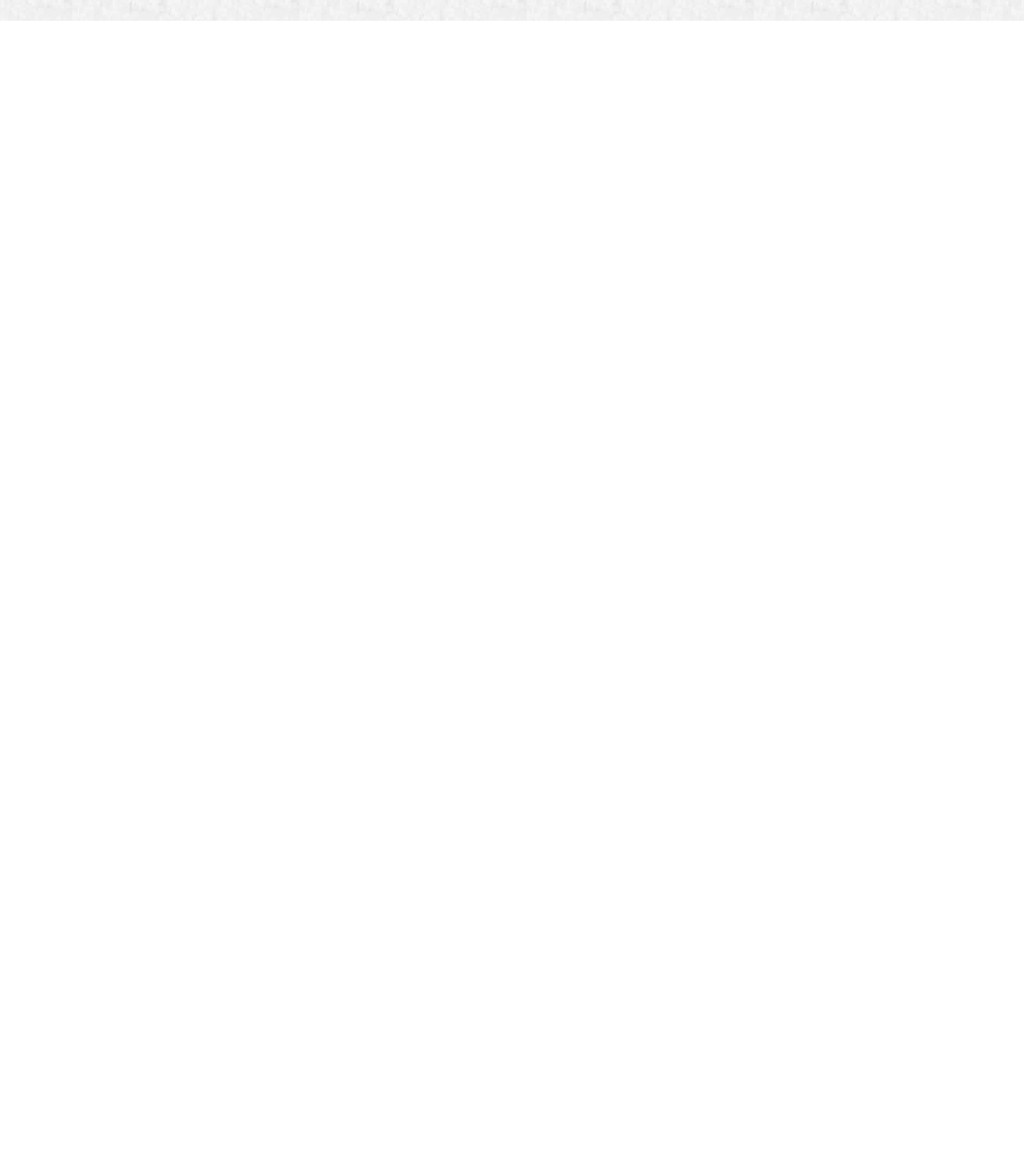
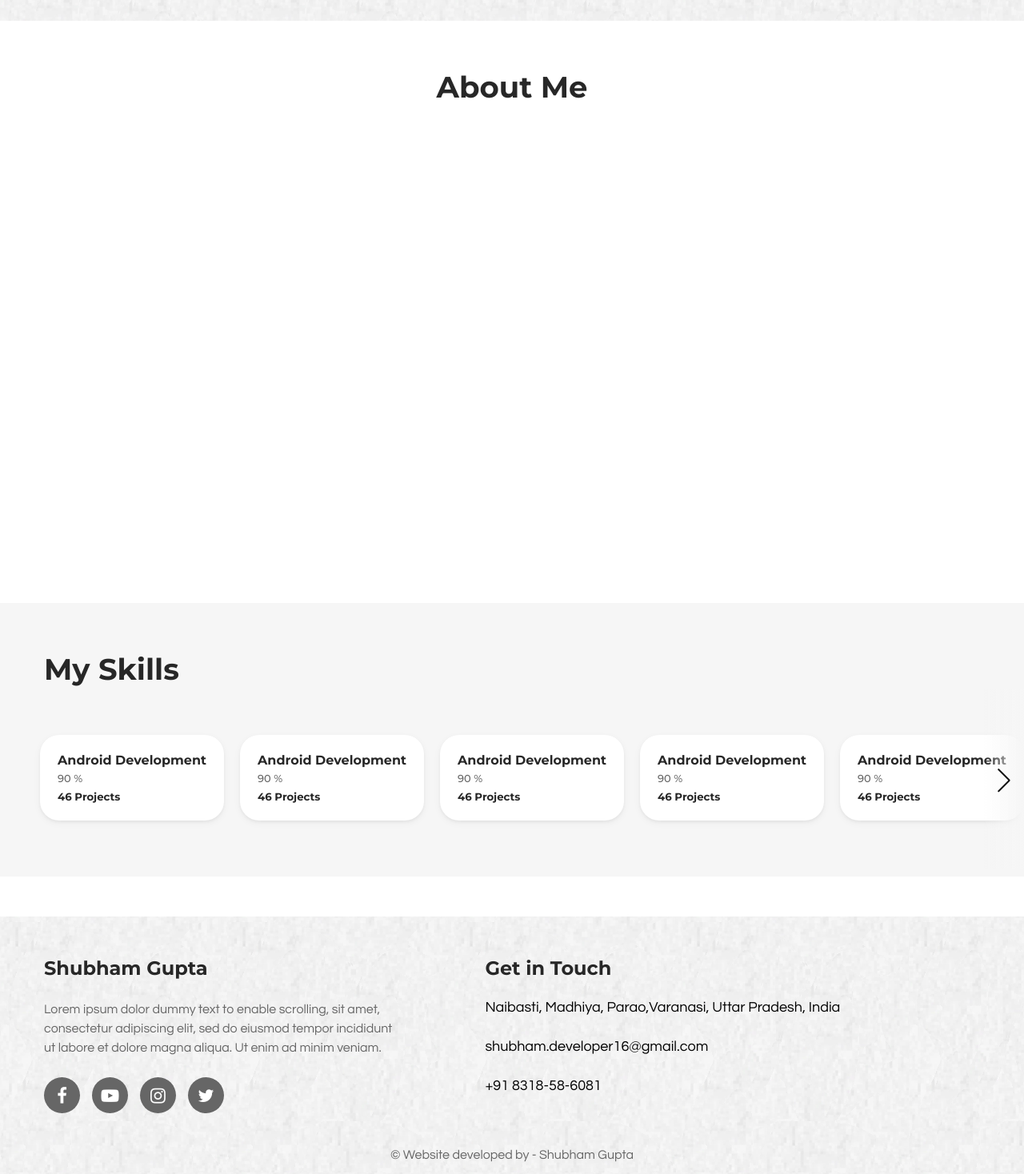
Before and after one commit to shubham16g/shubham-gupta-16.github.io, a React (Create React App) app: page / in a window 1280 px wide. Shown: the part 724-2192 px from the top of the page at 80% size. Before the commit the page ends 800 px from the top, so only its background shows below. Built offline with nearby package versions, Linux system fonts and the light colour scheme; the HTML template or start-up script is replaced by a standard one.

Commit message:
Single Page Building

```diff
--- a/src/App.js
+++ b/src/App.js
@@ -42,14 +42,14 @@
           <Route exact path='/' element={
             <>
               <Header />
-              {/* <About /> */}
-              {/* <Services items={[1, 2, 3, 3, 3, 3, 3, 3, 3, 3, 3, 3,]} /> */}
+              <About />
+              <Services items={[1, 2, 3, 3, 3, 3, 3, 3, 3, 3, 3, 3,]} />
               {/* <Testimonials /> */}
               {/* <ContactUs /> */}
             </>
           } />
         </Routes>
-        {/* <Footer /> */}
+        <Footer />
       </BrowserRouter>
       }
       <Loading visible={isLoading} />
--- a/src/components/homepage/About.js
+++ b/src/components/homepage/About.js
@@ -4,21 +4,21 @@
 
 
 import '../../css/about.css'
-import pic from "../../images/pic.png";
+import pic from "../../images/bg.png";
 
 export default function About() {
   return (
       <div id="about">
-          <Heading title='Why Choose Us' isCenter={true}/>
+          <Heading title='About Me' isCenter={true}/>
 
           <div className="page-container small-page about-grid" data-aos="fade-up">
               <div className="image-container">
                   <img src={pic} alt="About" data-aos="zoom-in" />
               </div>
               <div>
-                  <FeatureCard title='Experienced Staff' content='Video provides a powerful way to help you prove your point. When you click Online Video, you can paste in the embed code for the video you want to add.' icon='fa-shield'/>
-                  <FeatureCard title='Pre Booking Online' content='Video provides a powerful way to help you prove your point. When you click Online Video, you can paste in the embed code for the video you want to add.' icon='fa-check-square-o'/>
-                  <FeatureCard title='Affordable Cost' content='Video provides a powerful way to help you prove your point. When you click Online Video, you can paste in the embed code for the video you want to add.' icon='fa-inr'/>
+                  <FeatureCard title='Personal Details' content='Video provides a powerful way to help you prove your point. When you click Online Video, you can paste in the embed code for the video you want to add.' icon='fa-shield'/>
+                  <FeatureCard title='Technical Skills' content='Video provides a powerful way to help you prove your point. When you click Online Video, you can paste in the embed code for the video you want to add.' icon='fa-check-square-o'/>
+                  <FeatureCard title='Experiance' content='Video provides a powerful way to help you prove your point. When you click Online Video, you can paste in the embed code for the video you want to add.' icon='fa-inr'/>
 
               </div>
           </div>
--- a/src/components/homepage/Footer.js
+++ b/src/components/homepage/Footer.js
@@ -1,4 +1,5 @@
 import React from 'react'
+import { Link } from 'react-router-dom'
 import '../../css/footer.css'
 
 export default function Footer() {
@@ -8,22 +9,21 @@
             <div className="page-container">
                 <div className="footer-grid">
                     <div>
-                        <h2 className="footer-grid-title">celebrino</h2>
+                        <h2 className="footer-grid-title">Shubham Gupta</h2>
 
                         <div className="footer-timing">
                             <p>Lorem ipsum dolor dummy text to enable scrolling, sit amet, consectetur adipiscing elit, sed do eiusmod tempor incididunt ut labore et dolore magna aliqua. Ut enim ad minim veniam.</p>
                         </div>
 
                         <div className="footer-timing social-links">
-                            <a href={'./'} className="fb"> <i className="fa fa-facebook" aria-hidden="true"></i></a>
-                            <a href={'./'} className="yt"> <i className="fa fa-youtube-play" aria-hidden="true"></i></a>
-                            <a href={'./'} className="ig"> <i className="fa fa-instagram" aria-hidden="true"></i></a>
-                            <a href={'./'} className="tw"> <i className="fa fa-twitter" aria-hidden="true"></i></a>
+                            <Link target="_blank" to={'./'} className="fb"> <i className="fa fa-facebook" aria-hidden="true"></i></Link>
+                            <Link target="_blank" to={'./'} className="yt"> <i className="fa fa-youtube-play" aria-hidden="true"></i></Link>
+                            <Link target="_blank" to={'./'} className="ig"> <i className="fa fa-instagram" aria-hidden="true"></i></Link>
+                            <Link target="_blank" to={'./'} className="tw"> <i className="fa fa-twitter" aria-hidden="true"></i></Link>
                         </div>
-
                     </div>
                     <div></div>
-                    <div>
+                    {/* <div>
                         <h2 className="footer-grid-title">Opening Hours</h2>
 
                         <div className="footer-timing">
@@ -36,27 +36,27 @@
                             <h4>8AM - 10AM</h4>
                         </div>
 
-                    </div>
+                    </div> */}
 
                     <div>
                         <h2 className="footer-grid-title">Get in Touch</h2>
 
                         <div className="footer-timing">
-                            <span>Ashirwad Complex, Kerakatpur Lohta,</span>
+                            <span>Naibasti, Madhiya, Parao,</span>
                             <span>Varanasi, Uttar Pradesh, India</span>
                         </div>
 
                         <div className="footer-timing">
-                            <span>celebrino@gmail.com</span>
+                            <span>shubham.developer16@gmail.com</span>
                         </div>
 
                         <div className="footer-timing">
-                            <span>+91 98981 23456</span>
+                            <span>+91 8318-58-6081</span>
                         </div>
                     </div>
                 </div>
                 <div className="credits">
-                    <p>© 2021 Celebrino. All rights reserved.</p>
+                    <p>© Website developed by - Shubham Gupta</p>
                 </div>
             </div>
         </footer>
--- a/src/components/homepage/Navbar.js
+++ b/src/components/homepage/Navbar.js
@@ -34,9 +34,9 @@
         <div id="navbar-menu" className={isMenuOpend ? 'open' : ''}>
             <a className="header-item link" data-aos="fade-down" data-aos-delay='10' href="#home">Home</a>
             <a className="header-item link" data-aos="fade-down" data-aos-delay='50' href="#about">About</a>
-            <a className="header-item link" data-aos="fade-down" data-aos-delay='100' href="#services">Services</a>
+            <a className="header-item link" data-aos="fade-down" data-aos-delay='100' href="#services">Skills</a>
             <a className="header-item link" data-aos="fade-down" data-aos-delay='150' href="#testimonials">Testimonials</a>
-            <a className="header-item link" data-aos="fade-down" data-aos-delay='200' href="#contact-us">Contact Us</a>
+            <a className="header-item link" data-aos="fade-down" data-aos-delay='200' href="#footer">Contact Us</a>
         </div>
 
 
--- a/src/components/homepage/Services.js
+++ b/src/components/homepage/Services.js
@@ -24,7 +24,7 @@
     }
     return (
         <div id="services">
-            <Heading title='Our Popular Services' />
+            <Heading title='My Skills' />
             {/* <?php echo cHeader('Our Popular Services', false, './booking.php', null); ?> */}
 
             <div className="sw-con">
@@ -43,10 +43,10 @@
 
                             {items.map(e => <SwiperSlide className='service-card'>
 
-                                <h4>Pre-Bridal Basic</h4>
-                                <span>{e} Hour</span>
+                                <h4>Android Development</h4>
+                                <span>90 %</span>
                                 <div>
-                                    <h5>Rs.400</h5>
+                                    <h5>46 Projects</h5>
                                     {/* <div className="add-btn-group" sid_btn="${category.sid}">
                                   <div className="counter-group">
                                       <button sid="${category.sid}" className="b-btn hard inverse minus-btn">-</button>
@@ -64,9 +64,9 @@
                 </Swiper>
             </div>
 
-            <Heading title='We Provide the Best' isCenter={true} />
+            {/* <Heading title='We Provide the Best' isCenter={true} /> */}
             {/* <?php cHeader('We Provide the Best', true, null, null); ?> */}
-            <div className="page-container small-page services-grid" data-aos="fade">
+            {/* <div className="page-container small-page services-grid" data-aos="fade">
                 {ServiceCard({ image: '../images/pic.png', title: 'Facial', content: 'Lorem ipsum dolor sit amet consectetur adipisicing.' })}
                 {ServiceCard({ image: '../images/pic.png', title: 'Facial', content: 'Lorem ipsum dolor sit amet consectetur adipisicing.' })}
                 {ServiceCard({ image: '../images/pic.png', title: 'Facial', content: 'Lorem ipsum dolor sit amet consectetur adipisicing.' })}
@@ -74,7 +74,7 @@
                 {ServiceCard({ image: '../images/pic.png', title: 'Facial', content: 'Lorem ipsum dolor sit amet consectetur adipisicing.' })}
                 {ServiceCard({ image: '../images/pic.png', title: 'Facial', content: 'Lorem ipsum dolor sit amet consectetur adipisicing.' })}
 
-            </div>
+            </div> */}
         </div>
     )
 }
```
